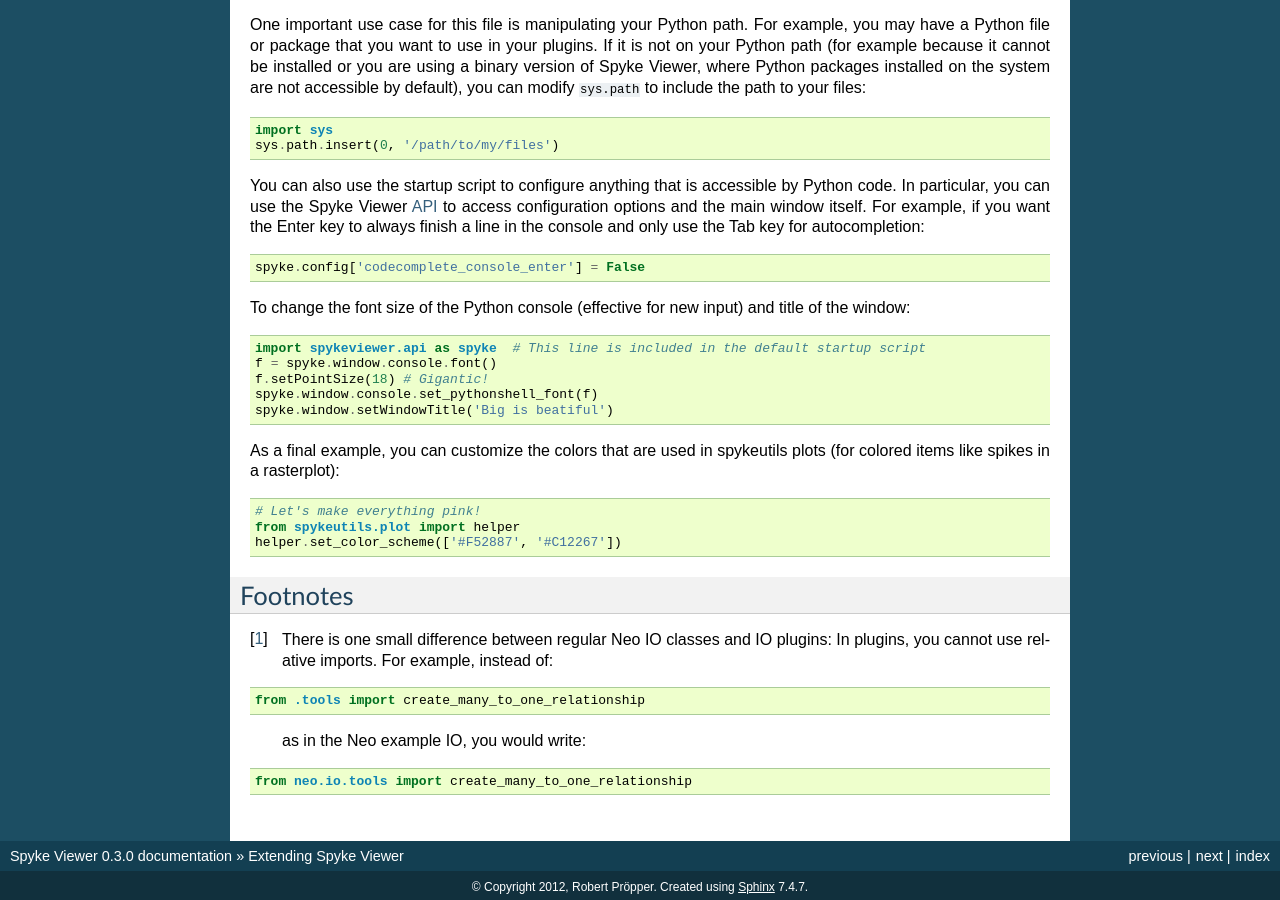
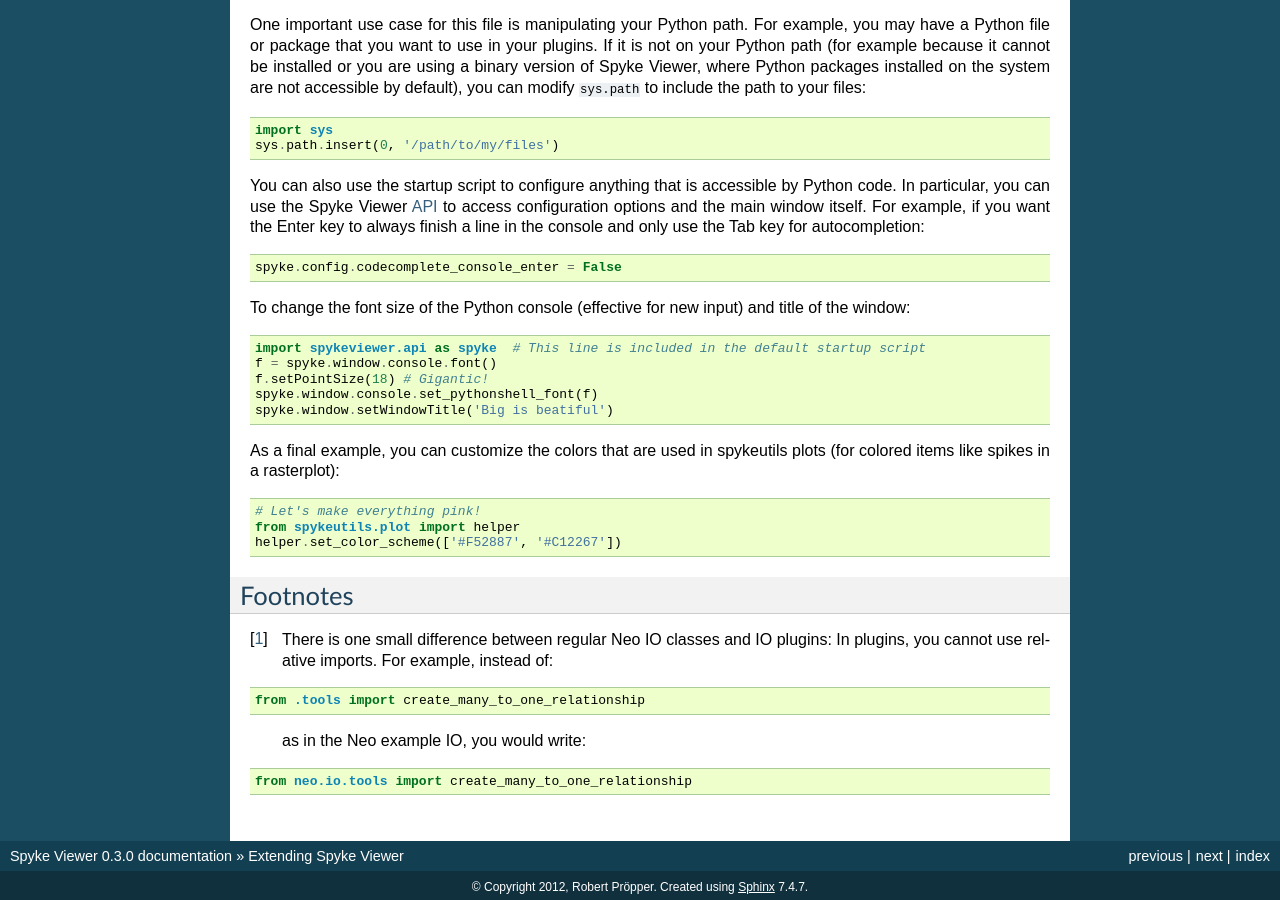
Before and after one commit to rproepp/spykeviewer, a Sphinx documentation site: the page built from doc/source/extending.rst, in a window 1280 px wide and 900 px high, scrolled down 1943 px. Built offline with Sphinx 7.4.7, drawn with Linux system fonts in a browser that asks for light colours; formulas are drawn with MathJax 3.

```diff
--- a/doc/source/extending.rst
+++ b/doc/source/extending.rst
@@ -142,7 +142,7 @@ access configuration options and the main window itself. For example, if you
 want the Enter key to always finish a line in the console and only
 use the Tab key for autocompletion::
 
-    spyke.config['codecomplete_console_enter'] = False
+    spyke.config.codecomplete_console_enter = False
 
 To change the font size of the Python console (effective for new input) and
 title of the window::
```
